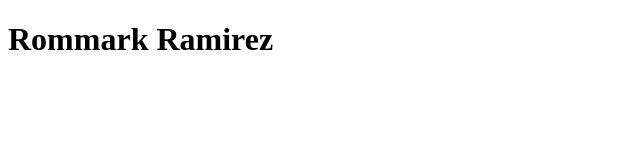
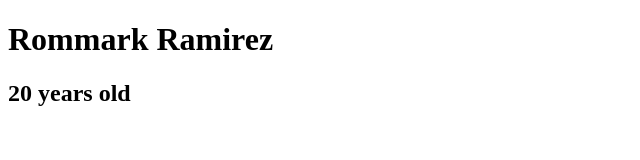
Before and after one commit to QJimuel/Rommark-Website, a plain HTML site: page index.html in a window 1280 px wide. Shown: the whole page, without its empty margins (0-640 px from the left). Drawn offline with Linux system fonts and the light colour scheme.

Commit message:
Rommark website

```diff
--- a/index.html
+++ b/index.html
@@ -8,6 +8,7 @@
 <body>
 
     <h1>Rommark Ramirez</h1>
+    <h2>20 years old</h2>
 
 </body>
 </html>
```
